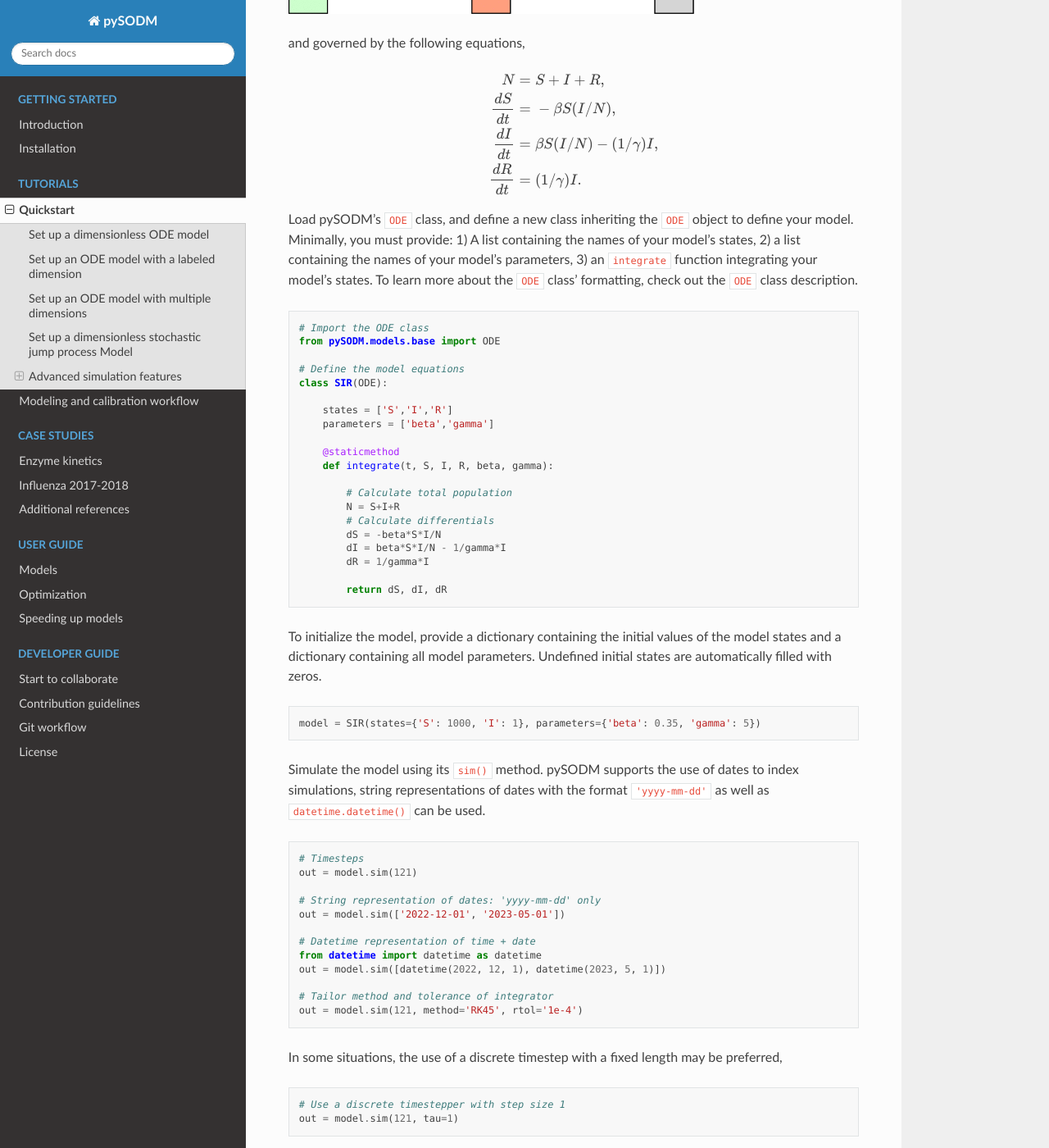
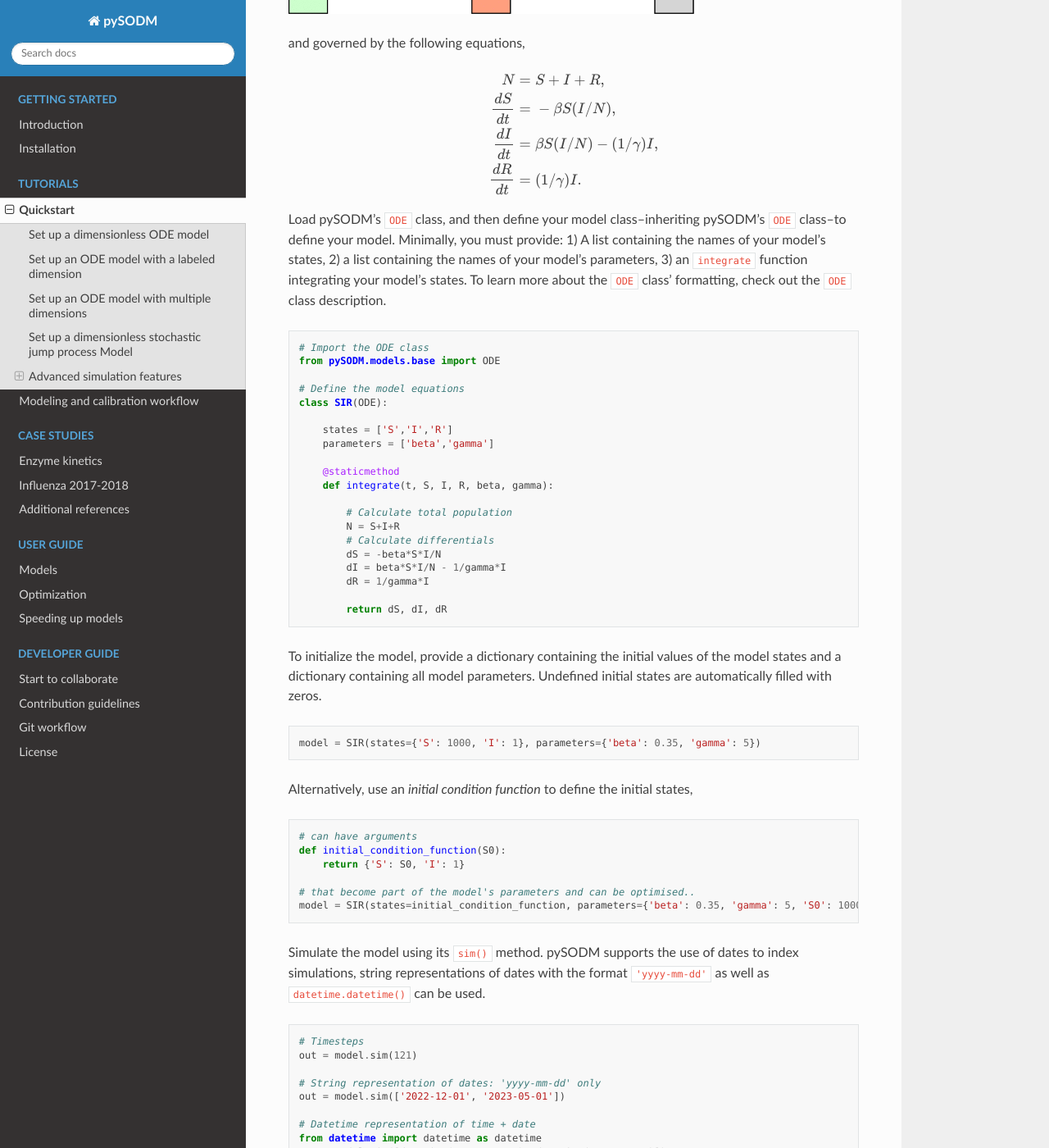
Before and after one commit to twallema/pySODM, a Sphinx documentation site: the page built from docs/quickstart.md, in a window 1280 px wide and 1400 px high, scrolled down 360 px. Shown: the whole window at 82% size. Built offline with Sphinx 7.4.7 and the Read the Docs theme 2.0.0, drawn with Linux system fonts in a browser that asks for light colours; some of the changed text lies outside the part shown.

Commit message:
add the initial condition function to the quickstart tutorial

````diff
--- a/docs/quickstart.md
+++ b/docs/quickstart.md
@@ -16,7 +16,7 @@ N &=& S + I + R, \\
 \end{eqnarray}
 ```
 
-Load pySODM's [`ODE`](models.md) class, and define a new class inheriting the `ODE` object to define your model. Minimally, you must provide: 1) A list containing the names of your model's states, 2) a list containing the names of your model's parameters, 3) an `integrate` function integrating your model's states. To learn more about the `ODE` class' formatting, check out the [`ODE`](models.md) class description.
+Load pySODM's [`ODE`](models.md) class, and then define your model class--inheriting pySODM's `ODE` class--to define your model. Minimally, you must provide: 1) A list containing the names of your model's states, 2) a list containing the names of your model's parameters, 3) an `integrate` function integrating your model's states. To learn more about the `ODE` class' formatting, check out the [`ODE`](models.md) class description.
 
 ```python
 # Import the ODE class
@@ -47,6 +47,17 @@ To initialize the model, provide a dictionary containing the initial values of t
 model = SIR(states={'S': 1000, 'I': 1}, parameters={'beta': 0.35, 'gamma': 5})
 ```
 
+Alternatively, use an *initial condition function* to define the initial states,
+
+```python
+# can have arguments
+def initial_condition_function(S0):
+    return {'S': S0, 'I': 1}
+
+# that become part of the model's parameters and can be optimised..
+model = SIR(states=initial_condition_function, parameters={'beta': 0.35, 'gamma': 5, 'S0': 1000})
+```
+
 Simulate the model using its `sim()` method. pySODM supports the use of dates to index simulations, string representations of dates with the format `'yyyy-mm-dd'` as well as `datetime.datetime()` can be used.
 
 ```python
@@ -67,8 +78,7 @@ out = model.sim(121, method='RK45', rtol='1e-4')
 In some situations, the use of a discrete timestep with a fixed length may be preferred,
 
 ```python
-# Use a discrete timestepper with step size 1
-out = model.sim(121, tau=1)
+out = model.sim(121, tau=1) # Use a discrete timestepper with step size 1
 ```
 
 Simulations are sent to an `xarray.Dataset`, for more information on indexing and selecting data using `xarray`, [see](https://docs.xarray.dev/en/stable/user-guide/indexing.html).
````
